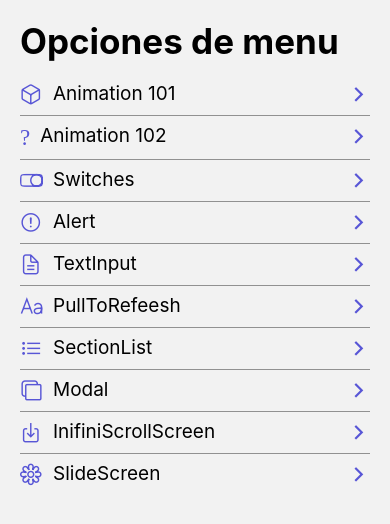
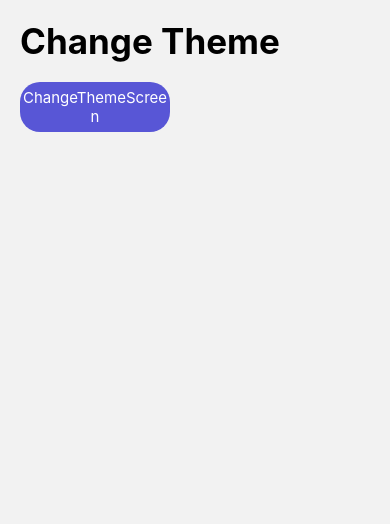
Before and after one commit to alberto8812/Components--Reac-Native, a React Native app: screen /ChangeThemeScreen in a window 390 px wide. Shown: the top 524 px of the page. Built offline with nearby package versions, Linux system fonts and the light colour scheme.

Commit message:
create componente change theme

```diff
--- a/App.tsx
+++ b/App.tsx
@@ -1,10 +1,18 @@
 
 import 'react-native-gesture-handler';
 import React from 'react'
-import { NavigationContainer } from '@react-navigation/native';
+import { NavigationContainer,DefaultTheme,DarkTheme, Theme   } from '@react-navigation/native';
 import { Navigator } from './src/navigations/Navigator';
 import { Text,View } from 'react-native';
 
+
+const CustomThem:Theme={
+  dark:true,
+  colors:{
+    ...DefaultTheme.colors,
+   // background:'gray',
+  }
+}
 
 
 
@@ -13,7 +21,7 @@
     // <View>
     //   <Text>CARLOS</Text>
     // </View>
-     <NavigationContainer>
+     <NavigationContainer theme={CustomThem}>
        <Navigator/>
      </NavigationContainer>
   )
--- a/src/data/menuItems.tsx
+++ b/src/data/menuItems.tsx
@@ -52,4 +52,9 @@
         icon:'flower-outline',
         component:'SlideScreen'
     },
+    {
+        name:'ChangeThemeScreen',
+        icon:'flask-outline',
+        component:'ChangeThemeScreen'
+    },
 ]
--- a/src/navigations/Navigator.tsx
+++ b/src/navigations/Navigator.tsx
@@ -1,6 +1,6 @@
 import React from 'react'
 import { createStackNavigator  } from '@react-navigation/stack';
-import { AlertScreen, Animation101Screen, Animation102Screen, HomeScreen, InifiniScrollScreen, ModalScreen, PullTorefreshScreen, SectionListScreen, SlideScreen, SwitchScreen, TextInputScreen } from '../screens';
+import { AlertScreen, Animation101Screen, Animation102Screen, ChangeThemeScreen, HomeScreen, InifiniScrollScreen, ModalScreen, PullTorefreshScreen, SectionListScreen, SlideScreen, SwitchScreen, TextInputScreen } from '../screens';
 
 
 const stack=createStackNavigator ();
@@ -9,6 +9,7 @@
   <stack.Navigator
     screenOptions={{
       headerShown: false
+
     }}
   >
     <stack.Screen name='HomeScreen' component={HomeScreen} />
@@ -22,5 +23,6 @@
     <stack.Screen name='ModalScreen' component={ModalScreen} />
     <stack.Screen name='InifiniScrollScreen' component={InifiniScrollScreen} />
     <stack.Screen name='SlideScreen' component={SlideScreen} />
+    <stack.Screen name='ChangeThemeScreen' component={ChangeThemeScreen} />
   </stack.Navigator>
 )
--- /dev/null
+++ b/src/screens/ChangeThemeScreen.tsx
@@ -0,0 +1,30 @@
+import React from 'react'
+import { Text, View,TouchableOpacity } from 'react-native'
+import { styles } from '../theme/appTheme'
+import { HeaderTitle } from '../components/HeaderTitle'
+
+
+export const ChangeThemeScreen = () => {
+  return (
+    <View style={styles.globalMargin}>
+        <HeaderTitle title='Change Theme'/>
+        <TouchableOpacity
+            style={{
+                backgroundColor:'#5856d6',
+                justifyContent:'center',
+                width:150,
+                height:50,
+                borderRadius:20,
+
+            }}
+            activeOpacity={0.8}
+        >
+            <Text
+                style={{color:'white',textAlign:'center',fontSize:15}}
+            >
+            ChangeThemeScreen
+            </Text>
+        </TouchableOpacity>
+    </View>
+  )
+}
--- a/src/screens/index.ts
+++ b/src/screens/index.ts
@@ -1,3 +1,4 @@
+export { ChangeThemeScreen } from "./ChangeThemeScreen";
 export { SlideScreen } from "./SlideScreen";
 export { InifiniScrollScreen } from "./InifiniScrollScreen";
 export { ModalScreen } from "./ModalScreen";
```
